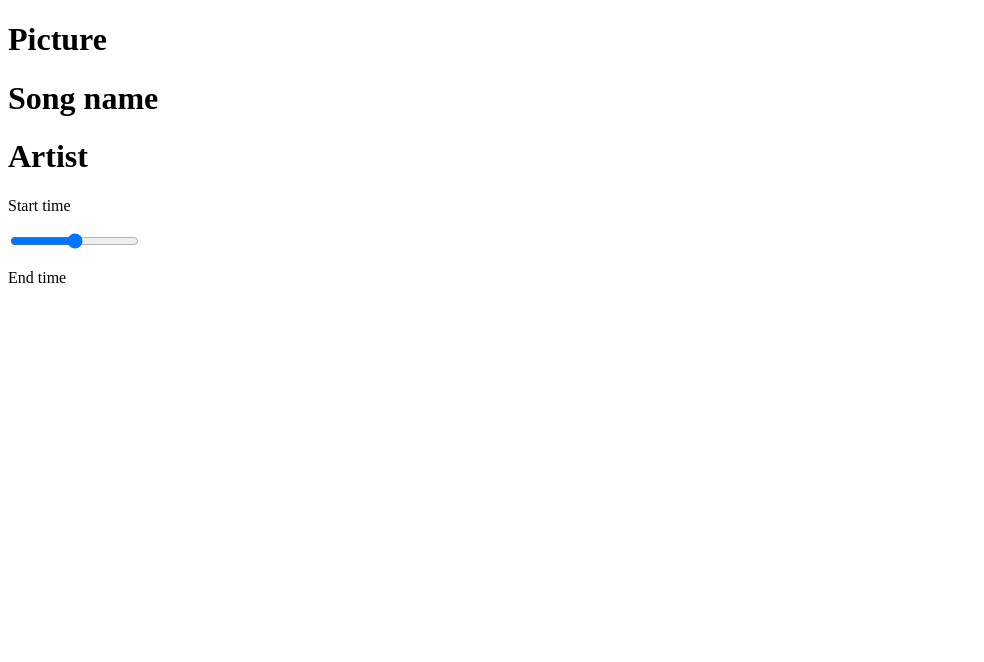
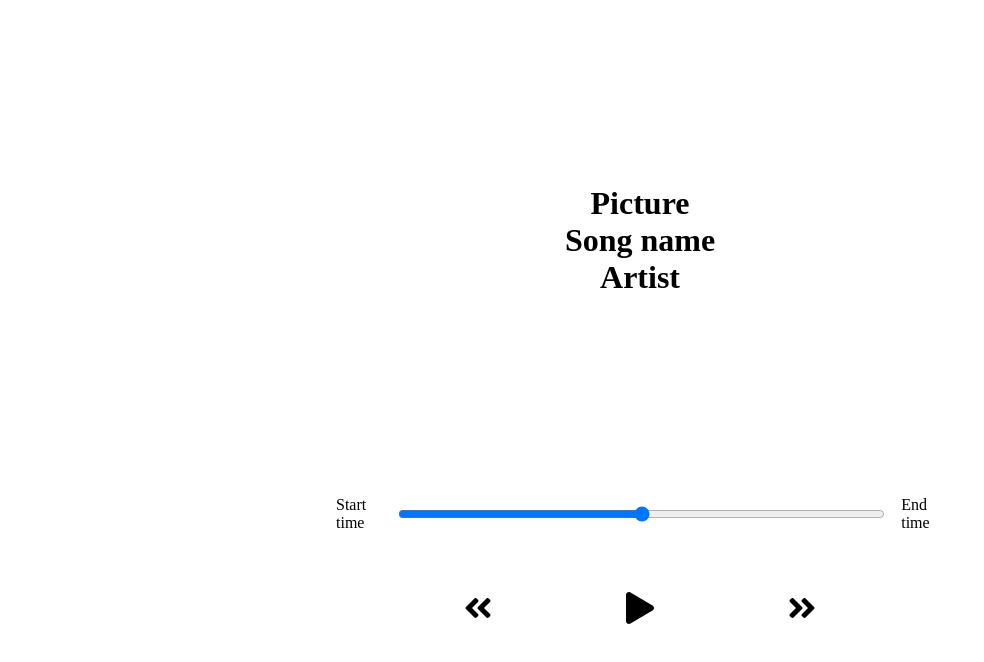
Before and after one commit to phonix375/react-player, a React (Create React App) app: page / in a window 1280 px wide. Shown: the top 662 px of the page, without its empty margins (0-984 px from the left). Built offline with nearby package versions, Linux system fonts and the light colour scheme.

Commit message:
added the data file to the src with the songs

```diff
--- a/package.json
+++ b/package.json
@@ -13,6 +13,7 @@
     "react": "^17.0.2",
     "react-dom": "^17.0.2",
     "react-scripts": "4.0.3",
+    "uuid": "^8.3.2",
     "web-vitals": "^1.1.2"
   },
   "scripts": {
--- a/src/App.js
+++ b/src/App.js
@@ -1,11 +1,13 @@
-import React from 'react';
+import React, {useState} from 'react';
 
 //importing components
 import Player from './componens/player';
 import Song from './componens/Song';
+import './styles/app.scss'
 
 
 function App() {
+  //state
   return (
     <div className="App">
       <Song />
--- a/src/componens/Song.js
+++ b/src/componens/Song.js
@@ -2,7 +2,7 @@
 
 const Song = () => {
     return(
-        <div className="song">
+        <div className="song-container">
             <h1>Picture</h1>
             <h1>Song name</h1>
             <h1>Artist</h1>
--- a/src/componens/player.js
+++ b/src/componens/player.js
@@ -1,4 +1,7 @@
 import React from 'react';
+import { FontAwesomeIcon } from '@fortawesome/react-fontawesome';
+import { faPlay, faAngleDoubleLeft, faAngleDoubleRight } from '@fortawesome/free-solid-svg-icons';
+
 
 const Player = () => {
     return(
@@ -9,8 +12,10 @@
                <p>End time</p>
             </div>
             <div className="play-control">
-
-            </div>
+                <FontAwesomeIcon className="skip-back" size="2x" icon={faAngleDoubleLeft}></FontAwesomeIcon>
+                <FontAwesomeIcon className="play" size="2x" icon={faPlay}></FontAwesomeIcon>
+                <FontAwesomeIcon className="skip-forward" size="2x" icon={faAngleDoubleRight}></FontAwesomeIcon>
+        </div>
         </div>
     )
 };
--- /dev/null
+++ b/src/styles/_player.scss
@@ -0,0 +1,28 @@
+.player{
+    min-height: 20vh;
+    display: flex;
+    flex-direction: column;
+    align-items: center;
+    justify-content: space-between;
+}
+.time-control{
+    width: 50%;
+    display: flex;
+    input{
+        width: 100%;
+        padding: 1rem 2rem;
+    }
+}
+p{
+    padding: 1rem;
+}
+.play-control{
+    display: flex;
+    justify-content: space-between;
+    align-items: center;
+    padding: 1rem;
+    width: 30%;
+    svg{
+        cursor: pointer;
+    }
+}
--- /dev/null
+++ b/src/styles/_song.scss
@@ -0,0 +1,8 @@
+.song-container{
+    min-height: 60vh;
+    display: flex;
+    flex-direction: column;
+    align-items: center;
+    justify-content: center;
+
+}
--- a/src/styles/app.scss
+++ b/src/styles/app.scss
@@ -3,3 +3,6 @@
     padding: 0;
     box-sizing: border-box;
 }
+
+@import "./song";
+@import "./player";
```
Also changed, not shown: src/data.js (added, +68 -0 lines), 1 other file (tests, documents, lock files or other folders).
